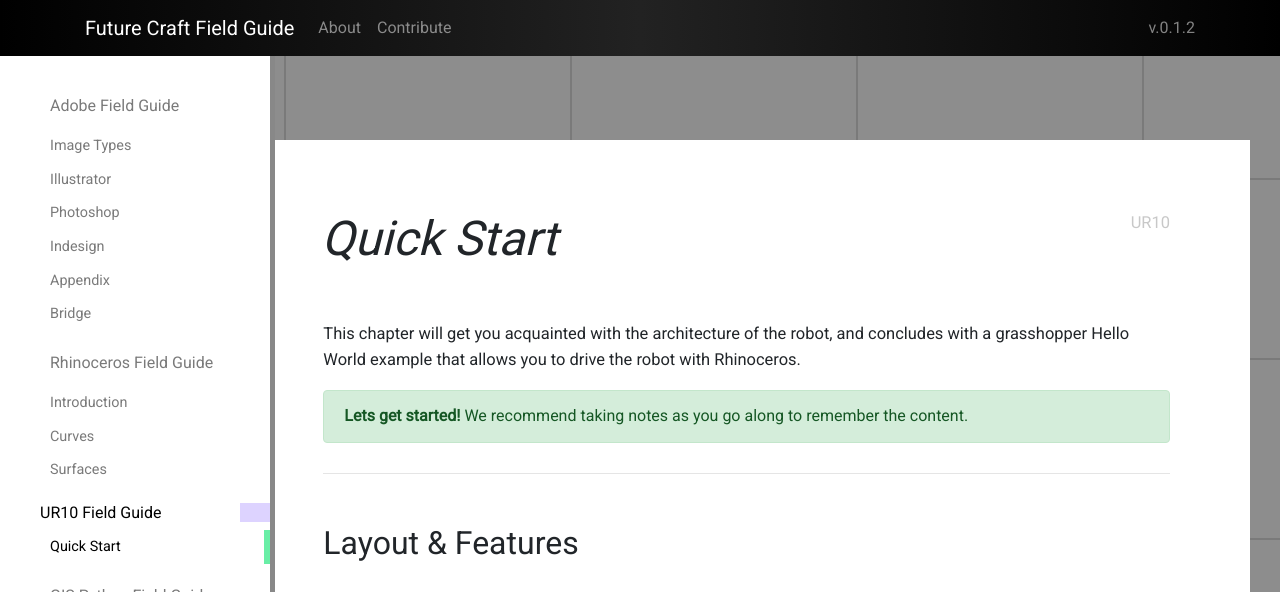
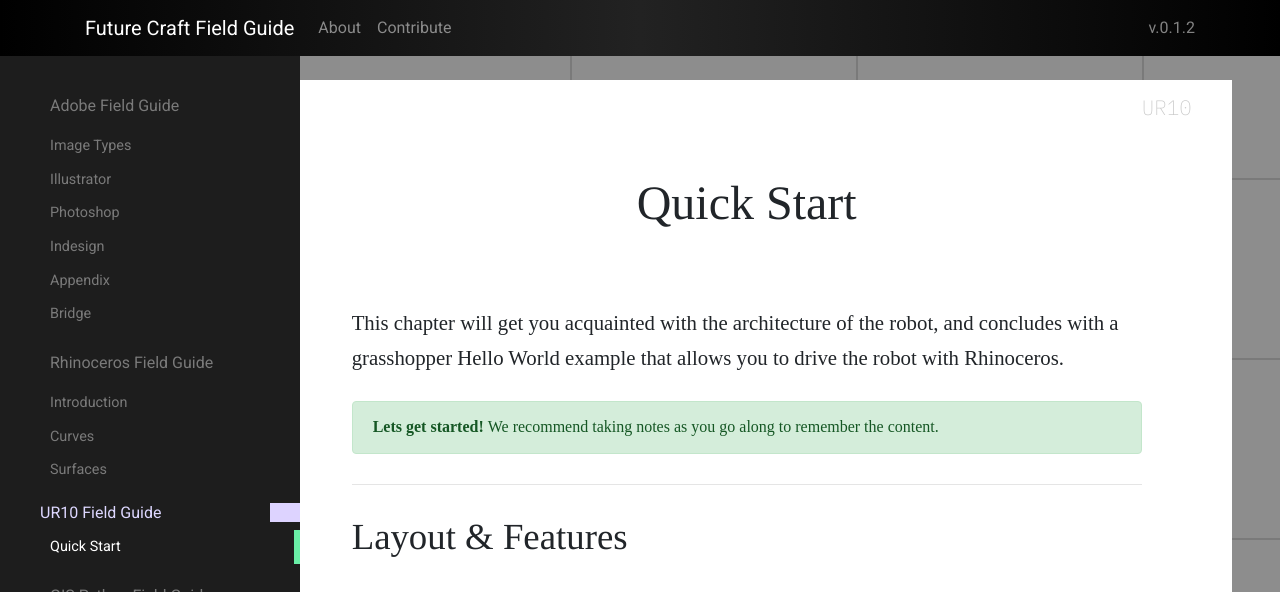
Before and after one commit to lelandjobson/github_pages_tut_01, a Jekyll site: the page built from pages/ur10/quickstart.md, in a window 1280 px wide and 1400 px high. Shown: the top 592 px of the window. Built offline with Jekyll 4.4.1, drawn with Linux system fonts in a browser that asks for light colours; nearby versions of some CDN libraries; some web fonts are replaced; grey boxes are pictures that could not be loaded.

Commit message:
New styling direction - medium inspired

```diff
--- a/_includes/themes/twitter/post.html
+++ b/_includes/themes/twitter/post.html
@@ -1,10 +1,9 @@
 <!-- CONTENT -->
 <div class="container container-narrow container-content">
+    <p style="color: rgb(200,200,200); float: right; padding-right: 40px;">{{ page.field-guide | remove: 'Field Guide' }}</p>
   <div class="content">
     <div class="page-header">
-        <p style="color: rgb(200,200,200); float: right; padding-right: 40px;">{{ page.field-guide | remove: 'Field Guide' }}</p>
       <h1>{{ page.title }} {% if page.tagline %}<small>{{page.tagline}}</small>{% endif %}</h1>
-
     </div>
     <div class="row-fluid post-full">
       <div class="span12">
--- a/assets/themes/twitter/css/fonts.css
+++ b/assets/themes/twitter/css/fonts.css
@@ -1,5 +1,7 @@
 @import url('https://fonts.googleapis.com/css?family=IBM+Plex+Mono:200');
 @import url('https://fonts.googleapis.com/css?family=Roboto');
+@import url('https://fonts.googleapis.com/css?family=Frank+Ruhl+Libre');
+@import url('https://fonts.googleapis.com/css?family=Rubik:500');
 
 code {
   padding: 0;
--- a/assets/themes/twitter/css/style.css
+++ b/assets/themes/twitter/css/style.css
@@ -8,7 +8,7 @@ body {
   transition: background 1.5s linear;
   transition: background-image 1s ease-in-out;
   background-image: url(../../../images/global/def_Grid.png);
-  padding-top: 40px;
+  padding-top: 20px;
 }
 
 /* @media screen and (max-width: 768px) {
@@ -16,13 +16,17 @@ body {
 } */
 
 p {
-  font-size: 1.03rem;
+  font-size: 1.3rem;
+  line-height: 1.7;
+  padding-bottom: 10px;
+  padding-top: 10px;
 }
 
 h1 {
   font-size: 3rem;
-  font-style: italic;
+  font-style: bold;
   text-rendering: geometricPrecision;
+  text-align: center;
 }
 
 hr {
@@ -54,6 +58,15 @@ th {
   font-size: 1em;
 }
 
+img {
+  display: block;
+  margin-left: auto;
+  margin-right: auto;
+  width: 38em;
+  margin-top: 30px;
+  margin-bottom: 30px;
+}
+
 .wrapper {
   font-family: 'IBM Plex Mono';
 }
@@ -65,12 +78,12 @@ th {
 
 .container-narrow {
   margin: 0 auto;
-  min-width: 1000px !important;
-  /* max-width: 1000px !important; */
+  min-width: 700px !important;
+  max-width: 1000px !important;
 }
 
 .container-content{
-  padding-top: 100px;
+  padding-top: 60px;
 }
 
 .container-narrow > hr {
@@ -158,20 +171,20 @@ th {
   color: #FFF; }
 
 .content {
-  font-family: 'Roboto', monospace;
+  font-family: 'Frank Ruhl Libre', serif;
   background-color: white;
-  padding: 40px;
+  padding: 45px;
   line-height: 20pt;
 }
 
 blockquote {
-  border-left-width: 4px;
+  border-left-width: 1px;
   border-left-style: solid;
-  border-left-color: DarkMagenta;
-  color: black !important;
-  padding-left: 20px;
+  border-left-color: rgb(200,200,200);
+  color: rgb(100,100,100);
+  padding-left: 40px;
   margin-top: 10px;
-  margin-bottom: 20px;
+  margin-bottom: 40px;
 }
 
 blockquote p{
@@ -196,9 +209,10 @@ blockquote p{
 }
 
 h2 {
-  margin-top: 50px;
-  margin-bottom: 30px;
+  margin: 20px;
+  margin-left: 0px;
   text-rendering: geometricPrecision;
+  font-size: 2.3em;
 }
 
 p::-moz-selection {
@@ -226,26 +240,28 @@ blockquote p::selection{
 }
 
 .page-header {
-  padding-top: 30px;
-  padding-bottom: 5px;
-  font-family: 'Roboto';
-  padding-left: 38px;
+  padding-top: 50px;
+  padding-bottom: 9px;
+  font-family: 'Frank Ruhl Libre', serif;
+  text-align: center;
 }
 
 /* The sidebar menu */
 .sidenav {
   height: 100%;
-  width: 270px;
+  width: 300px;
   position: fixed;
   z-index: 1;
   top: 0;
+  /* font-size: 17px; */
+  /* line-height: 20px; */
   left: 0;
-  color: rgb(0, 0, 0);
-  background-color: rgb(255, 255, 255); /* Black */
+  color: white;
+  background-color: rgb(29, 29, 29); /* Black */
   overflow-x: hidden; /* Disable horizontal scroll */
   padding-top: 90px;
   font-family: 'Roboto', monospace;
-  box-shadow: 5px 10px #888888;
+  /* box-shadow: 5px 10px #888888; */
 }
 
 /* The navigation menu links */
@@ -269,6 +285,7 @@ blockquote p::selection{
   border-width: 0;
   border-right-width: 30px;
   border-color: rgb(221,211,255);
+  color: #ddd7ff;
 }
 
 .sidenav .current .a {
@@ -282,6 +299,10 @@ blockquote p::selection{
   border-bottom-color: black;
   list-style: none;
 
+}
+
+h6 {
+  /* color: rgb(117, 117, 117); */
 }
 
 /* When you mouse over the navigation links, change their color */
@@ -338,3 +359,7 @@ blockquote p::selection{
   background-position: right 30px center;
   background-repeat: no-repeat;
 }
+
+.sketchfab-embed-wrapper {
+  padding: 30px;
+}
```
